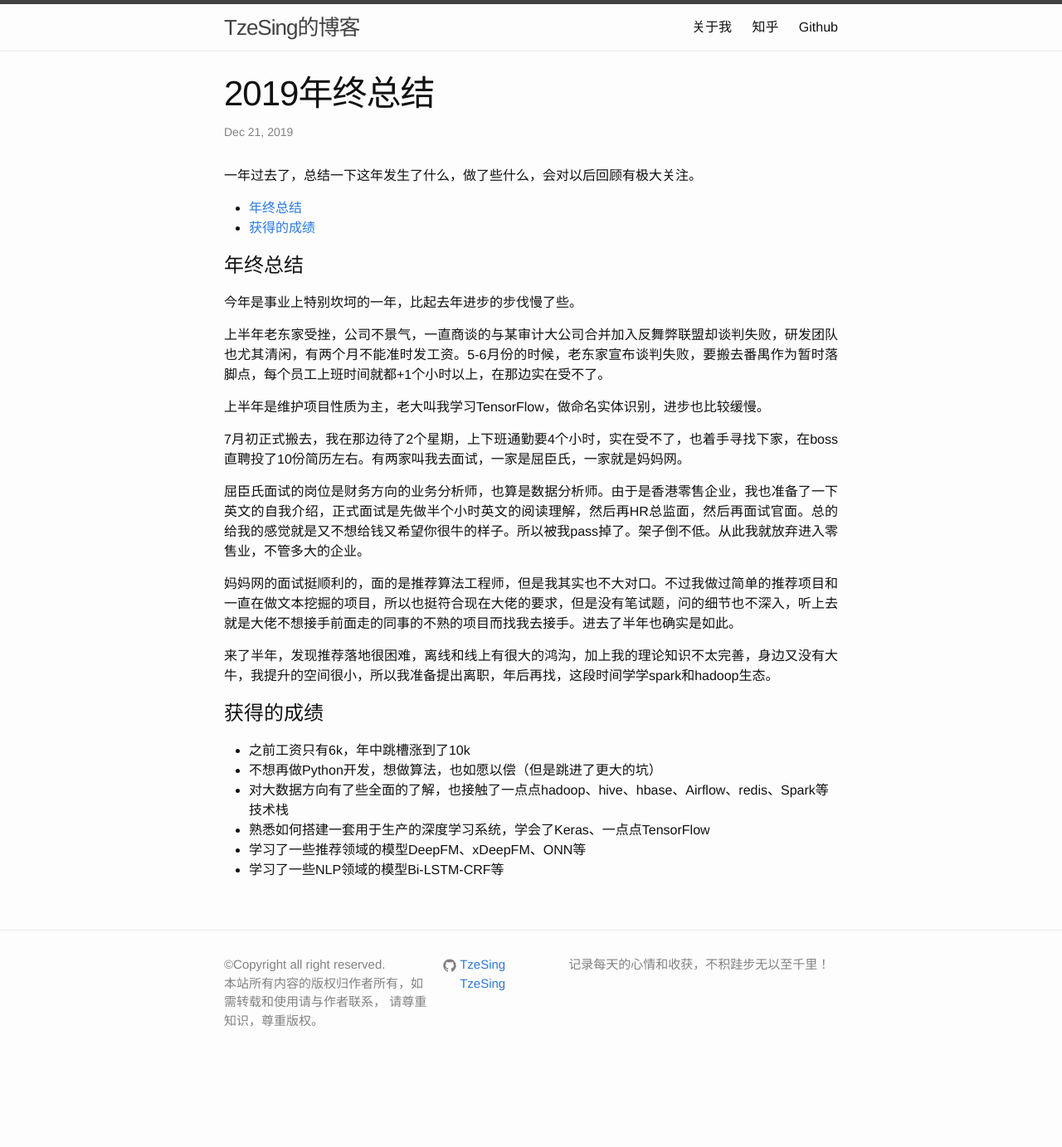
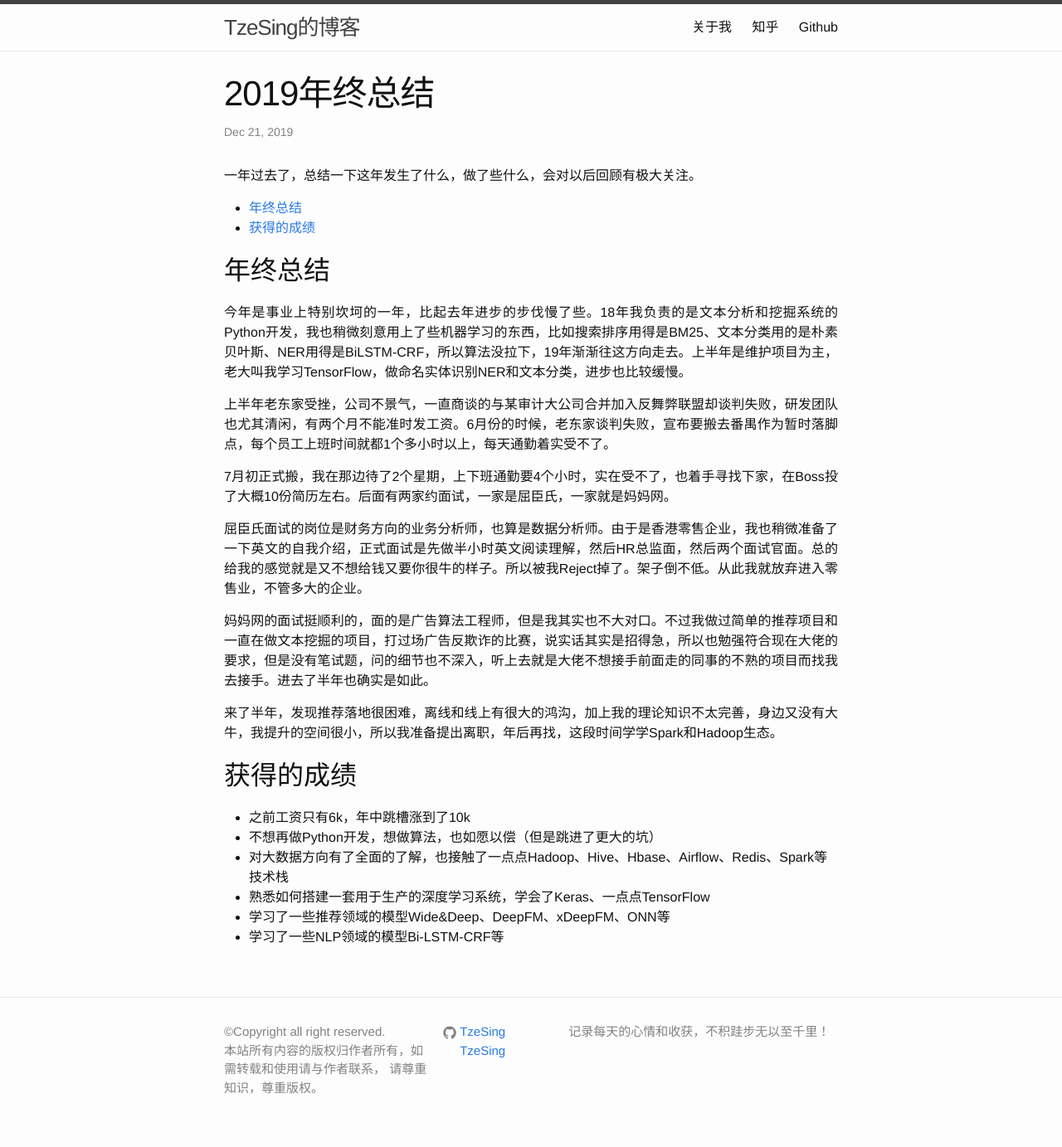
Before and after one commit to TzeSing/TzeSing.github.io, a Jekyll site: the page built from _posts/2019-12-21-summary of this year.md, in a window 1280 px wide. Shown: the whole page at 83% size. Built offline with Jekyll 4.4.1, drawn with Linux system fonts in a browser that asks for light colours; comment, search, counter and statistics services are not loaded; before the commit the page ends 1302 px from its top, so only the background shows below that.

Commit message:
modify some posts

```diff
--- a/_posts/2019-12-21-summary of this year.md
+++ b/_posts/2019-12-21-summary of this year.md
@@ -13,29 +13,27 @@ tags: ["年终总结"]
 
 
 
-# 年终总结
+## 年终总结
 
-今年是事业上特别坎坷的一年，比起去年进步的步伐慢了些。
+今年是事业上特别坎坷的一年，比起去年进步的步伐慢了些。18年我负责的是文本分析和挖掘系统的Python开发，我也稍微刻意用上了些机器学习的东西，比如搜索排序用得是BM25、文本分类用的是朴素贝叶斯、NER用得是BiLSTM-CRF，所以算法没拉下，19年渐渐往这方向走去。上半年是维护项目为主，老大叫我学习TensorFlow，做命名实体识别NER和文本分类，进步也比较缓慢。
 
-上半年老东家受挫，公司不景气，一直商谈的与某审计大公司合并加入反舞弊联盟却谈判失败，研发团队也尤其清闲，有两个月不能准时发工资。5-6月份的时候，老东家宣布谈判失败，要搬去番禺作为暂时落脚点，每个员工上班时间就都+1个小时以上，在那边实在受不了。
+上半年老东家受挫，公司不景气，一直商谈的与某审计大公司合并加入反舞弊联盟却谈判失败，研发团队也尤其清闲，有两个月不能准时发工资。6月份的时候，老东家谈判失败，宣布要搬去番禺作为暂时落脚点，每个员工上班时间就都1个多小时以上，每天通勤着实受不了。
 
-上半年是维护项目性质为主，老大叫我学习TensorFlow，做命名实体识别，进步也比较缓慢。
+7月初正式搬，我在那边待了2个星期，上下班通勤要4个小时，实在受不了，也着手寻找下家，在Boss投了大概10份简历左右。后面有两家约面试，一家是屈臣氏，一家就是妈妈网。
 
-7月初正式搬去，我在那边待了2个星期，上下班通勤要4个小时，实在受不了，也着手寻找下家，在boss直聘投了10份简历左右。有两家叫我去面试，一家是屈臣氏，一家就是妈妈网。
+屈臣氏面试的岗位是财务方向的业务分析师，也算是数据分析师。由于是香港零售企业，我也稍微准备了一下英文的自我介绍，正式面试是先做半小时英文阅读理解，然后HR总监面，然后两个面试官面。总的给我的感觉就是又不想给钱又要你很牛的样子。所以被我Reject掉了。架子倒不低。从此我就放弃进入零售业，不管多大的企业。
 
-屈臣氏面试的岗位是财务方向的业务分析师，也算是数据分析师。由于是香港零售企业，我也准备了一下英文的自我介绍，正式面试是先做半个小时英文的阅读理解，然后再HR总监面，然后再面试官面。总的给我的感觉就是又不想给钱又希望你很牛的样子。所以被我pass掉了。架子倒不低。从此我就放弃进入零售业，不管多大的企业。
+妈妈网的面试挺顺利的，面的是广告算法工程师，但是我其实也不大对口。不过我做过简单的推荐项目和一直在做文本挖掘的项目，打过场广告反欺诈的比赛，说实话其实是招得急，所以也勉强符合现在大佬的要求，但是没有笔试题，问的细节也不深入，听上去就是大佬不想接手前面走的同事的不熟的项目而找我去接手。进去了半年也确实是如此。
 
-妈妈网的面试挺顺利的，面的是推荐算法工程师，但是我其实也不大对口。不过我做过简单的推荐项目和一直在做文本挖掘的项目，所以也挺符合现在大佬的要求，但是没有笔试题，问的细节也不深入，听上去就是大佬不想接手前面走的同事的不熟的项目而找我去接手。进去了半年也确实是如此。
-
-来了半年，发现推荐落地很困难，离线和线上有很大的鸿沟，加上我的理论知识不太完善，身边又没有大牛，我提升的空间很小，所以我准备提出离职，年后再找，这段时间学学spark和hadoop生态。
+来了半年，发现推荐落地很困难，离线和线上有很大的鸿沟，加上我的理论知识不太完善，身边又没有大牛，我提升的空间很小，所以我准备提出离职，年后再找，这段时间学学Spark和Hadoop生态。
 
 
 
-# 获得的成绩
+## 获得的成绩
 
 - 之前工资只有6k，年中跳槽涨到了10k
 - 不想再做Python开发，想做算法，也如愿以偿（但是跳进了更大的坑）
-- 对大数据方向有了些全面的了解，也接触了一点点hadoop、hive、hbase、Airflow、redis、Spark等技术栈
+- 对大数据方向有了全面的了解，也接触了一点点Hadoop、Hive、Hbase、Airflow、Redis、Spark等技术栈
 - 熟悉如何搭建一套用于生产的深度学习系统，学会了Keras、一点点TensorFlow
-- 学习了一些推荐领域的模型DeepFM、xDeepFM、ONN等
+- 学习了一些推荐领域的模型Wide&Deep、DeepFM、xDeepFM、ONN等
 - 学习了一些NLP领域的模型Bi-LSTM-CRF等
```
Also changed, not shown: _posts/2020-08-23-年中总结.md (added, +21 -0 lines).
